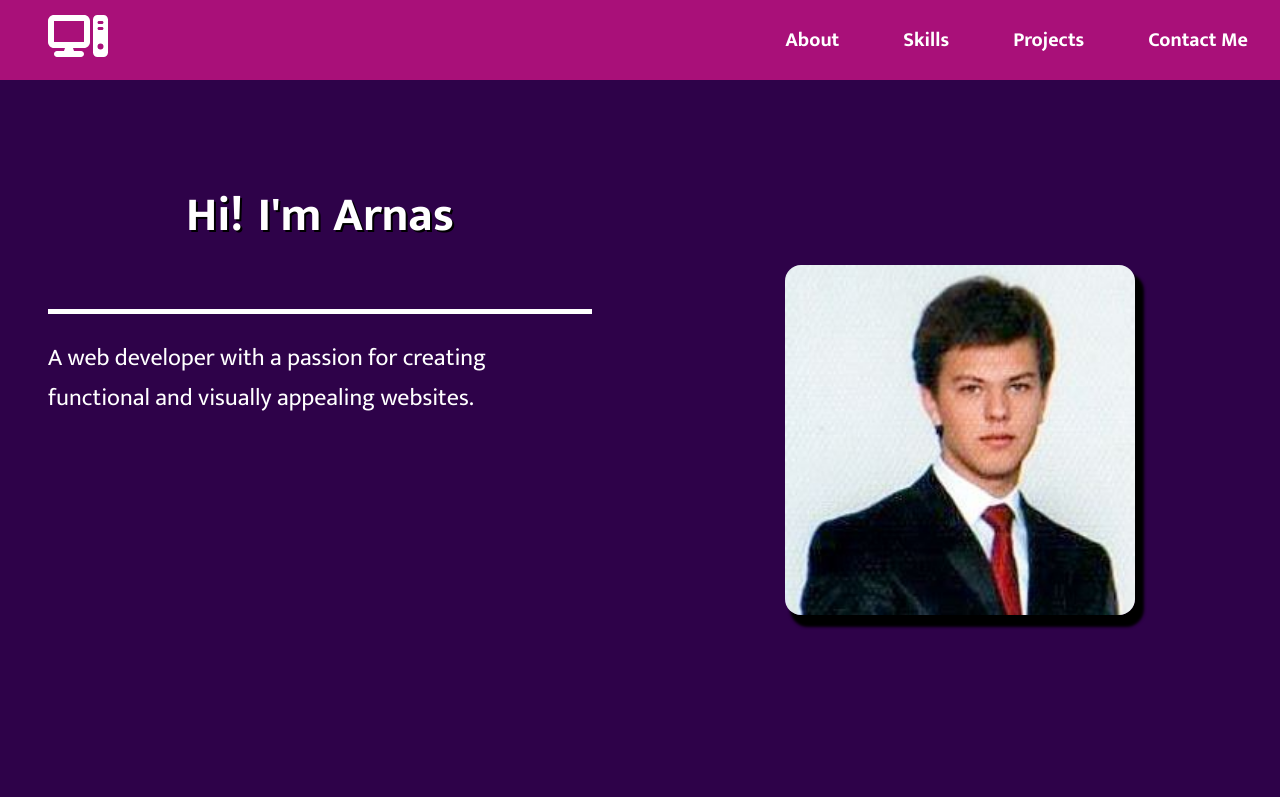
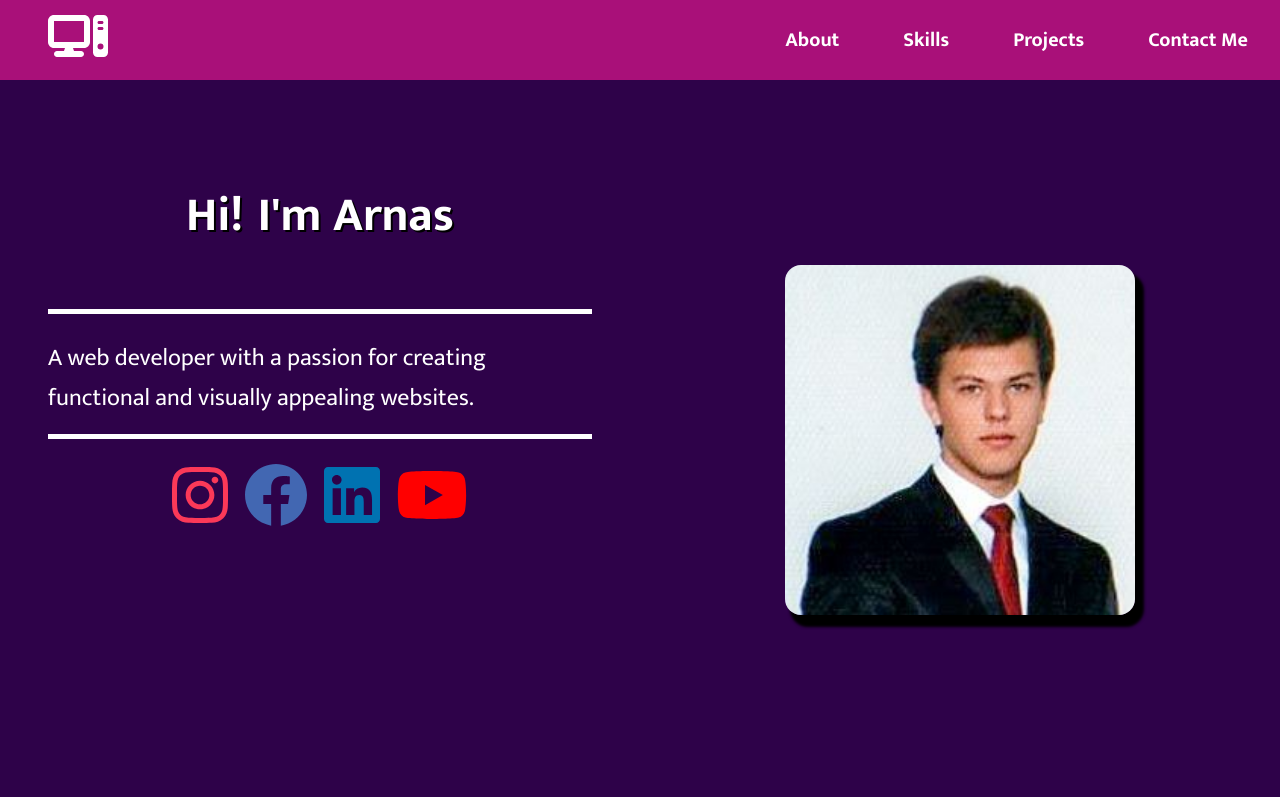
Before and after one commit to Svarscikas/Portfolio, a plain HTML site: page index.html in a window 1280 px wide. Shown: the top 797 px of the page. Drawn offline with Linux system fonts and the light colour scheme.

Commit message:
Added social network links

```diff
--- a/index.html
+++ b/index.html
@@ -32,7 +32,24 @@
                 <p class="Big-text">Hi!&nbsp;</p>
                 <p class="Big-text">I'm Arnas</p>
             </div>
-            <p> A web developer with a passion for creating functional and visually appealing websites.</p>
+            <p style="border-bottom: 5px solid white; padding-bottom: 1rem;"> A web developer with a passion for creating functional and visually appealing websites.</p>
+            <div class="social-links">
+                <div>
+                    <a href="https://www.instagram.com/papahet96/"><svg xmlns="http://www.w3.org/2000/svg" viewBox="0 0 448 512"><!--! Font Awesome Pro 6.4.0 by @fontawesome - https://fontawesome.com License - https://fontawesome.com/license (Commercial License) Copyright 2023 Fonticons, Inc. --><path fill="#fb3958" d="M224.1 141c-63.6 0-114.9 51.3-114.9 114.9s51.3 114.9 114.9 114.9S339 319.5 339 255.9 287.7 141 224.1 141zm0 189.6c-41.1 0-74.7-33.5-74.7-74.7s33.5-74.7 74.7-74.7 74.7 33.5 74.7 74.7-33.6 74.7-74.7 74.7zm146.4-194.3c0 14.9-12 26.8-26.8 26.8-14.9 0-26.8-12-26.8-26.8s12-26.8 26.8-26.8 26.8 12 26.8 26.8zm76.1 27.2c-1.7-35.9-9.9-67.7-36.2-93.9-26.2-26.2-58-34.4-93.9-36.2-37-2.1-147.9-2.1-184.9 0-35.8 1.7-67.6 9.9-93.9 36.1s-34.4 58-36.2 93.9c-2.1 37-2.1 147.9 0 184.9 1.7 35.9 9.9 67.7 36.2 93.9s58 34.4 93.9 36.2c37 2.1 147.9 2.1 184.9 0 35.9-1.7 67.7-9.9 93.9-36.2 26.2-26.2 34.4-58 36.2-93.9 2.1-37 2.1-147.8 0-184.8zM398.8 388c-7.8 19.6-22.9 34.7-42.6 42.6-29.5 11.7-99.5 9-132.1 9s-102.7 2.6-132.1-9c-19.6-7.8-34.7-22.9-42.6-42.6-11.7-29.5-9-99.5-9-132.1s-2.6-102.7 9-132.1c7.8-19.6 22.9-34.7 42.6-42.6 29.5-11.7 99.5-9 132.1-9s102.7-2.6 132.1 9c19.6 7.8 34.7 22.9 42.6 42.6 11.7 29.5 9 99.5 9 132.1s2.7 102.7-9 132.1z"/></svg></a>
+                </div>
+                <div>
+                    <a href="https://www.facebook.com/PapaHet96"><svg xmlns="http://www.w3.org/2000/svg" viewBox="0 0 512 512"><!--! Font Awesome Pro 6.4.0 by @fontawesome - https://fontawesome.com License - https://fontawesome.com/license (Commercial License) Copyright 2023 Fonticons, Inc. --><path fill="#4267B2" d="M504 256C504 119 393 8 256 8S8 119 8 256c0 123.78 90.69 226.38 209.25 245V327.69h-63V256h63v-54.64c0-62.15 37-96.48 93.67-96.48 27.14 0 55.52 4.84 55.52 4.84v61h-31.28c-30.8 0-40.41 19.12-40.41 38.73V256h68.78l-11 71.69h-57.78V501C413.31 482.38 504 379.78 504 256z"/></svg></a>
+                </div>
+                <div>
+                    <a href="https://www.linkedin.com/in/arnas-erslovas-010520192/"><svg xmlns="http://www.w3.org/2000/svg" viewBox="0 0 448 512"><!--! Font Awesome Pro 6.4.0 by @fontawesome - https://fontawesome.com License - https://fontawesome.com/license (Commercial License) Copyright 2023 Fonticons, Inc. --><path fill="#0072b1" d="M416 32H31.9C14.3 32 0 46.5 0 64.3v383.4C0 465.5 14.3 480 31.9 480H416c17.6 0 32-14.5 32-32.3V64.3c0-17.8-14.4-32.3-32-32.3zM135.4 416H69V202.2h66.5V416zm-33.2-243c-21.3 0-38.5-17.3-38.5-38.5S80.9 96 102.2 96c21.2 0 38.5 17.3 38.5 38.5 0 21.3-17.2 38.5-38.5 38.5zm282.1 243h-66.4V312c0-24.8-.5-56.7-34.5-56.7-34.6 0-39.9 27-39.9 54.9V416h-66.4V202.2h63.7v29.2h.9c8.9-16.8 30.6-34.5 62.9-34.5 67.2 0 79.7 44.3 79.7 101.9V416z"/></svg></a>
+                </div>
+                <div>
+                    <a href="https://www.youtube.com/channel/UC7hFoaiFvctpXm0WBheSjTw"><svg xmlns="http://www.w3.org/2000/svg" viewBox="0 0 576 512"><!--! Font Awesome Pro 6.4.0 by @fontawesome - https://fontawesome.com License - https://fontawesome.com/license (Commercial License) Copyright 2023 Fonticons, Inc. --><path fill="#FF0000" d="M549.655 124.083c-6.281-23.65-24.787-42.276-48.284-48.597C458.781 64 288 64 288 64S117.22 64 74.629 75.486c-23.497 6.322-42.003 24.947-48.284 48.597-11.412 42.867-11.412 132.305-11.412 132.305s0 89.438 11.412 132.305c6.281 23.65 24.787 41.5 48.284 47.821C117.22 448 288 448 288 448s170.78 0 213.371-11.486c23.497-6.321 42.003-24.171 48.284-47.821 11.412-42.867 11.412-132.305 11.412-132.305s0-89.438-11.412-132.305zm-317.51 213.508V175.185l142.739 81.205-142.739 81.201z"/></svg></a>
+
+                </div>
+
+            </div>
+
         </div>
         <div class="About-image">
             <img style="border-radius: 1rem;"src="as.jpg">
@@ -165,7 +182,7 @@
                         <input type="email" name="Email" placeholder="Enter your e-mail" required><br>
                         <div class="label">Phone</div>
                         <input type="text" phone="Phone" placeholder="Enter your phone number" required><br>
-                    </div>
+                        </div>
                     <div style="display: flex; flex-direction: column; flex: 4">
                         <div class="label">Message</div>
                         <textarea style="flex:2;"
--- a/styles.css
+++ b/styles.css
@@ -177,6 +177,17 @@ p {
 .Item-Content svg {
     height: 4rem;
 }
+.social-links {
+    display: flex;
+    gap: 1rem;
+    justify-content: center;
+}
+.social-links div {
+    cursor: pointer;
+}
+.social-links svg{
+    height: 4rem;
+}
 .App-link {
     border-top: 5px solid white;
     border-bottom: 5px solid white;
```
